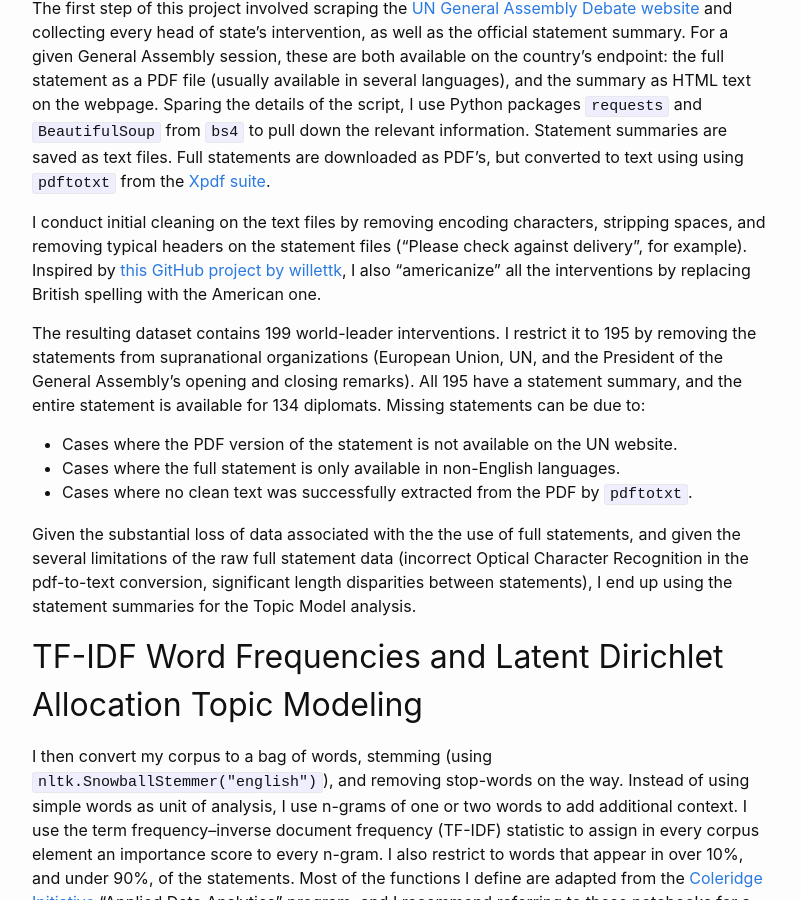
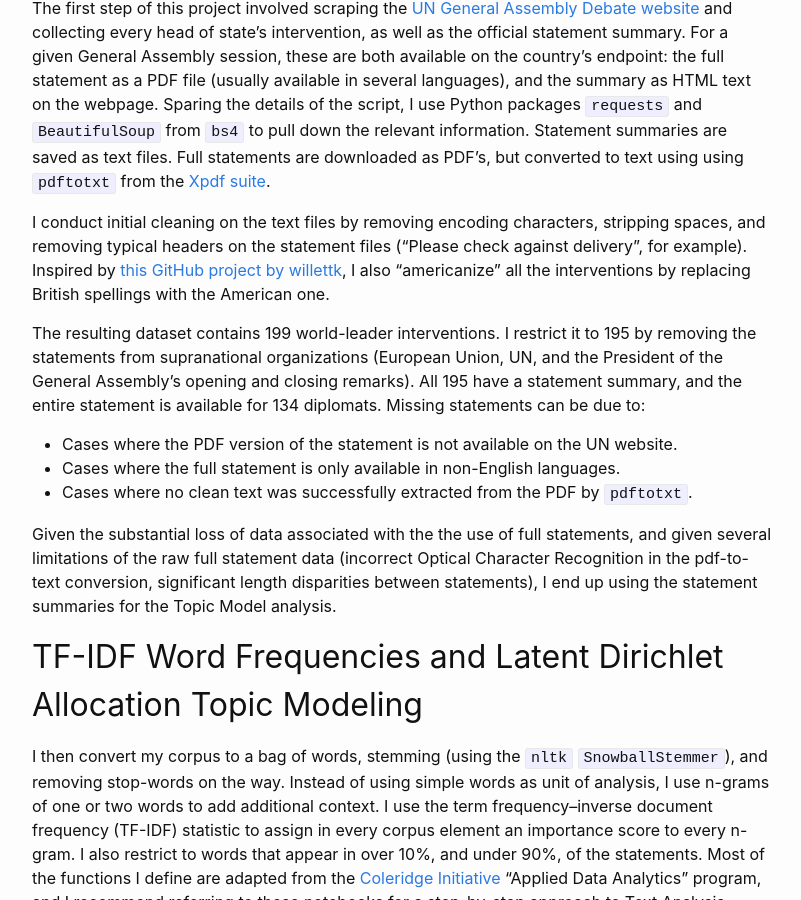
Before and after one commit to nicogj/nicogj.github.io, a Jekyll site: the page built from _posts/2018-09-12-un-speeches.md, in a window 1280 px wide and 900 px high, scrolled down 829 px. Shown: the whole window, without its empty margins (238-1039 px from the left). Built offline with Jekyll 4.4.1, drawn with Linux system fonts in a browser that asks for light colours; some of the changed text lies outside the part shown.

Commit message:
minor updates to UN speeches

```diff
--- a/_posts/2018-09-12-un-speeches.md
+++ b/_posts/2018-09-12-un-speeches.md
@@ -24,18 +24,18 @@ For this project, I scrape the entire corpus of speeches delivered during the 20
 
 The first step of this project involved scraping the <a href="https://gadebate.un.org/en/sessions-archive" target="_blank">UN General Assembly Debate website</a> and collecting every head of state's intervention, as well as the official statement summary. For a given General Assembly session, these are both available on the country's endpoint: the full statement as a PDF file (usually available in several languages), and the summary as HTML text on the webpage. Sparing the details of the script, I use Python packages `requests` and `BeautifulSoup` from `bs4` to pull down the relevant information. Statement summaries are saved as text files. Full statements are downloaded as PDF's, but converted to text using using `pdftotxt` from the <a href="https://www.xpdfreader.com/pdftotext-man.html" target="_blank">Xpdf suite</a>.
 
-I conduct initial cleaning on the text files by removing encoding characters, stripping spaces, and removing typical headers on the statement files ("Please check against delivery", for example). Inspired by <a href="https://github.com/willettk/common_language" target="_blank">this GitHub project by willettk</a>, I also "americanize" all the interventions by replacing British spelling with the American one.
+I conduct initial cleaning on the text files by removing encoding characters, stripping spaces, and removing typical headers on the statement files ("Please check against delivery", for example). Inspired by <a href="https://github.com/willettk/common_language" target="_blank">this GitHub project by willettk</a>, I also "americanize" all the interventions by replacing British spellings with the American one.
 
 The resulting dataset contains 199 world-leader interventions. I restrict it to 195 by removing the statements from supranational organizations (European Union, UN, and the President of the General Assembly's opening and closing remarks). All 195 have a statement summary, and the entire statement is available for 134 diplomats. Missing statements can be due to:
 - Cases where the PDF version of the statement is not available on the UN website.
 - Cases where the full statement is only available in non-English languages.
 - Cases where no clean text was successfully extracted from the PDF by `pdftotxt`.
 
-Given the substantial loss of data associated with the the use of full statements, and given the several limitations of the raw full statement data (incorrect Optical Character Recognition in the pdf-to-text conversion, significant length disparities between statements), I end up using the statement summaries for the Topic Model analysis.
+Given the substantial loss of data associated with the the use of full statements, and given several limitations of the raw full statement data (incorrect Optical Character Recognition in the pdf-to-text conversion, significant length disparities between statements), I end up using the statement summaries for the Topic Model analysis.
 
 ## TF-IDF Word Frequencies and Latent Dirichlet Allocation Topic Modeling
 
-I then convert my corpus to a bag of words, stemming (using `nltk.SnowballStemmer("english")`), and removing stop-words on the way. Instead of using simple words as unit of analysis, I use n-grams of one or two words to add additional context. I use the term frequency–inverse document frequency (TF-IDF) statistic to assign in every corpus element an importance score to every n-gram. I also restrict to words that appear in over 10%, and under 90%, of the statements. Most of the functions I define are adapted from the <a href="https://github.com/coleridge-initiative" target="_blank">Coleridge Initiative</a> "Applied Data Analytics" program, and I recommend referring to these notebooks for a step-by-step approach to Text Analysis.
+I then convert my corpus to a bag of words, stemming (using the `nltk` `SnowballStemmer`), and removing stop-words on the way. Instead of using simple words as unit of analysis, I use n-grams of one or two words to add additional context. I use the term frequency–inverse document frequency (TF-IDF) statistic to assign in every corpus element an importance score to every n-gram. I also restrict to words that appear in over 10%, and under 90%, of the statements. Most of the functions I define are adapted from the <a href="https://github.com/coleridge-initiative" target="_blank">Coleridge Initiative</a> "Applied Data Analytics" program, and I recommend referring to these notebooks for a step-by-step approach to Text Analysis.
 
 Before running the topic model, I visualize the topology of the statements by running a Principal Component Analysis (PCA) on the TF-IDF scores. This visualization, shown below, projects the statements onto a two-dimensional plane and places them closest to statements with similar word frequencies. seems to show a strong, although not determinant geographic component to the word distribution of a statement.
 
```
Also changed, not shown: other parts of _posts/2018-09-12-un-speeches.md (+1 -1 lines), img/2017_un_speeches/all_top_fig1.png, img/2017_un_speeches/all_top_fig2.png, img/2017_un_speeches/dom_top_fig1.png, img/2017_un_speeches/dom_top_fig2.png, img/2017_un_speeches/pca_fig1.png, img/2017_un_speeches/pca_fig2.png.
